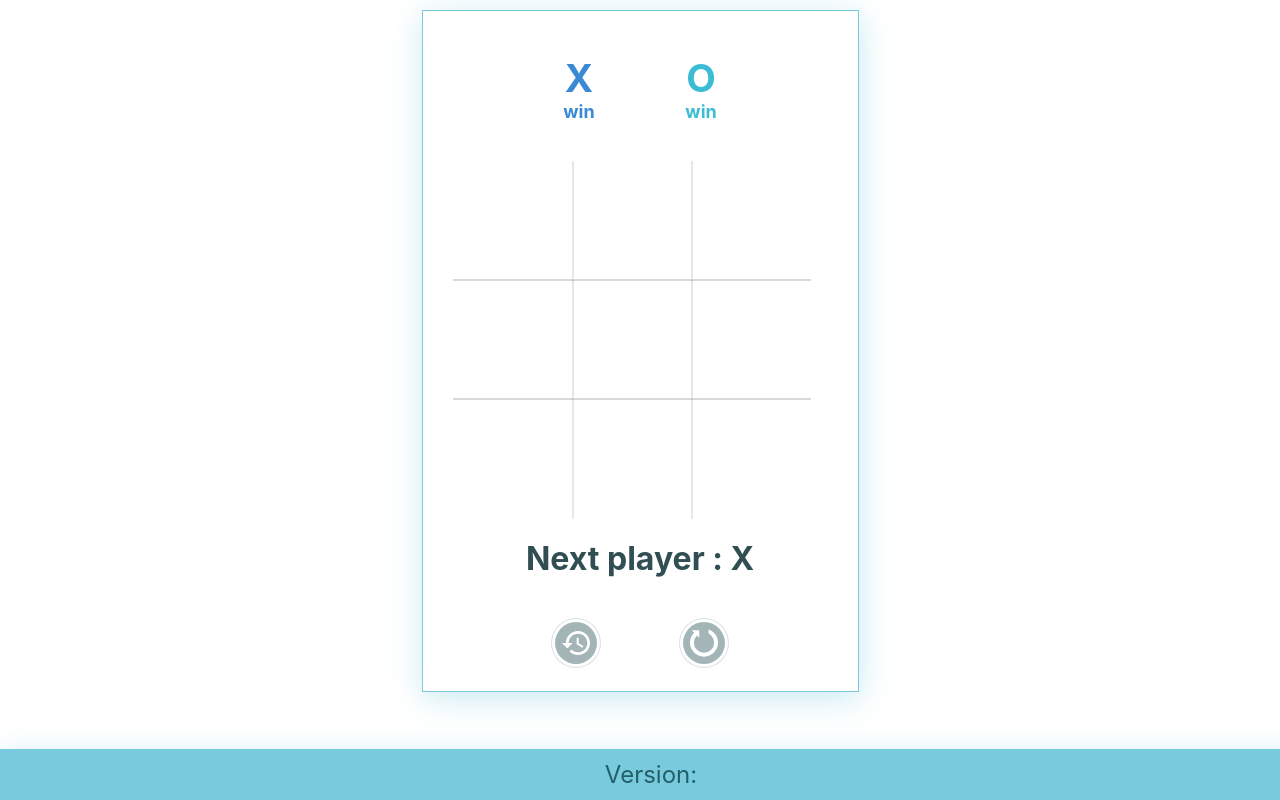
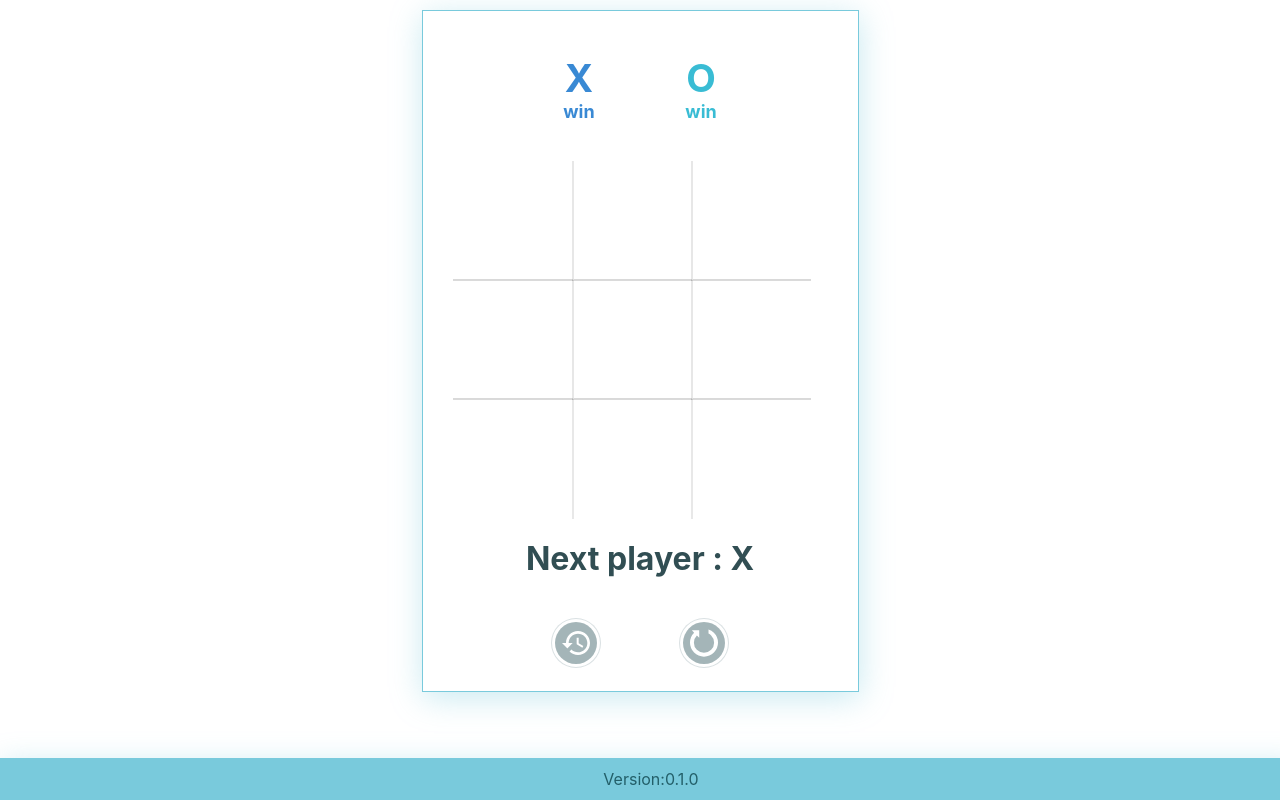
Before and after one commit to mohawwadrez/tictoctoetask, a React (Create React App) app: page / in a window 1280 px wide. Built offline with nearby package versions, Linux system fonts and the light colour scheme.

Commit message:
version fix

```diff
--- a/src/App.js
+++ b/src/App.js
@@ -1,9 +1,9 @@
 import React, { useEffect, useState } from "react";
+import packageJson from "../package.json";
 import { Col, Row } from "antd";
 import Icon from "./assets/icon";
 import Reset from "./assets/reset";
 import "./App.scss";
-export const APP_VERSION = process.env.REACT_APP_VERSION;
 
 const Square = (props) => {
   return (
@@ -110,9 +110,9 @@ const Game = () => {
     ? "Game Draw"
     : "Next player : " + (state.xIsNext ? "X" : "O");
 
-  const refreshPage =() => {
+  const refreshPage = () => {
     window.location.reload(false);
-  }
+  };
   const statusrefresh = winner
     ? "Winner : " + refreshPage()
     : !current.squares.includes(null) && !winner
@@ -228,7 +228,7 @@ const calWinner = (squares) => {
   }
   return null;
 };
-
+console.log(packageJson.version); // "1.0.0"
 const App = () => {
   return (
     <div className="App">
@@ -236,7 +236,7 @@ const App = () => {
         <Game />
       </header>
       <footer>
-        <div>Version: {APP_VERSION}</div>
+        <div>Version:{packageJson.version}</div>
       </footer>
     </div>
   );
--- a/src/App.scss
+++ b/src/App.scss
@@ -4,9 +4,8 @@
     border: 1px solid #79cadc;
     padding: 40px 30px;
     margin: 10px auto;
-    min-width: 320px;
+    min-width: 375px;
     max-width: 375px;
-
     min-height: 600px;
     max-height: 600px;
     box-shadow: 1px 6px 30px 0 rgba(121, 202, 220, 0.4);
@@ -87,6 +86,7 @@
       }
     }
     .game-board {
+
       display: flex;
       justify-content: center;
       flex-direction: column;
@@ -217,12 +217,14 @@
     outline: none;
   }
   footer {
-    font-size: 1.5rem;
+    display: flex;
+    justify-content: center;
+    font-size: 1rem;
     color: #235f69;
     position: fixed;
     left: 0;
     bottom: 0;
-    width: 100vw;
+    width: 100%;
     padding: 10px;
     text-align: center;
     background-color: #79cadc;
```
Also changed, not shown: 1 other file (tests, documents, lock files or other folders).
